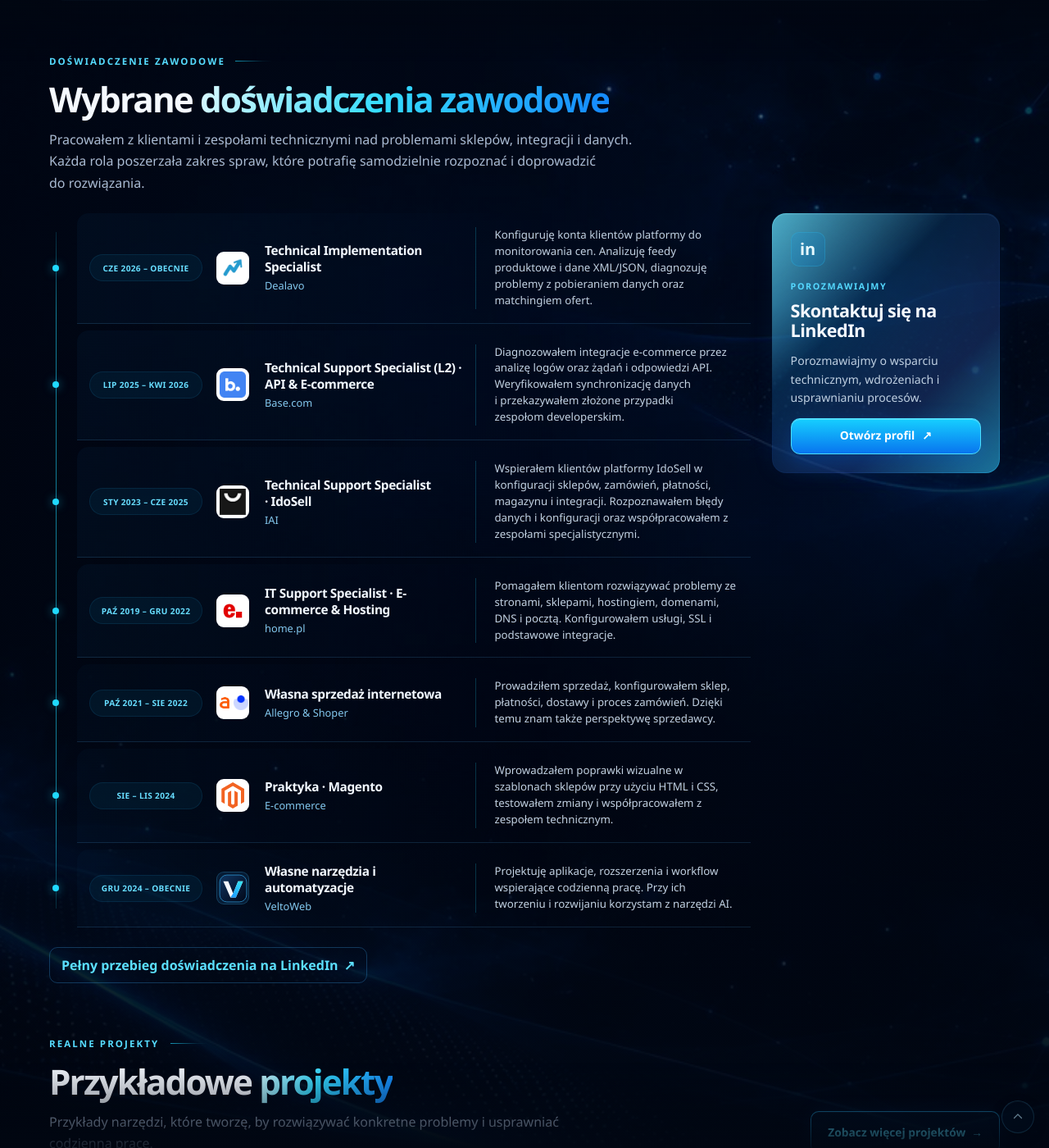
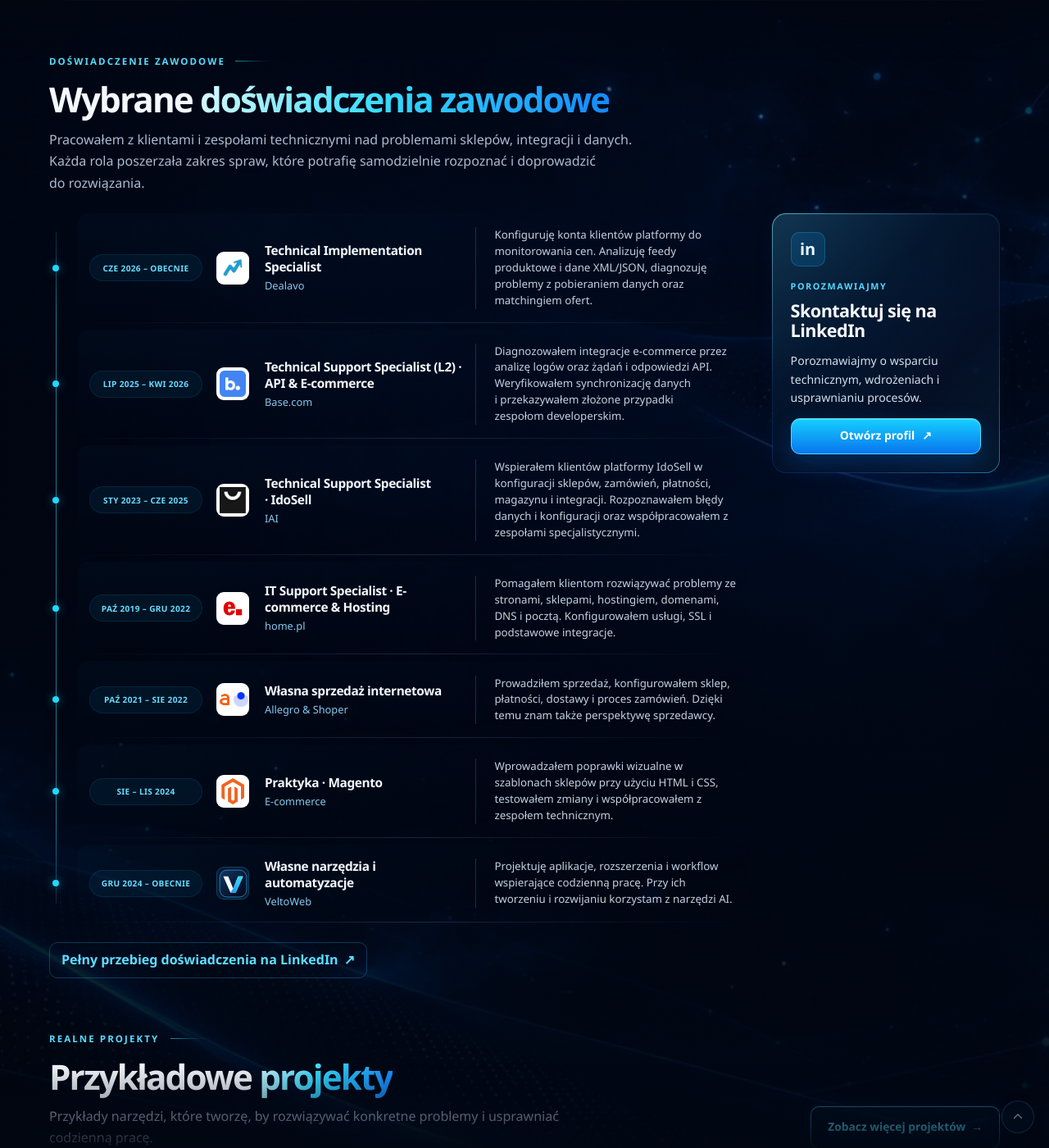
Before and after one commit to wiktor-furmanczyk/wiktor-furmanczyk.github.io, a Jekyll site: the page built from index.md, in a window 1280 px wide and 1400 px high, scrolled down 1226 px. Shown: the whole window at 82% size. Built offline with Jekyll 4.4.1, drawn with Linux system fonts in a browser that asks for light colours.

```diff
--- a/_layouts/default.html
+++ b/_layouts/default.html
@@ -155,6 +155,11 @@
         const previousScrollBehavior = document.documentElement.style.scrollBehavior;
         document.documentElement.style.scrollBehavior = 'auto';
         window.scrollTo(0, Math.max(0, Math.min(maxScroll, position)));
+        lastScrollY = Math.max(0, window.scrollY);
+        directionStartY = lastScrollY;
+        lastDirection = 0;
+        headerHidden = false;
+        document.body.classList.remove('header-hidden');
         requestAnimationFrame(() => { document.documentElement.style.scrollBehavior = previousScrollBehavior; });
       });
       const roadmapTabs = [...document.querySelectorAll('.roadmap-tab')];
--- a/assets/css/style.scss
+++ b/assets/css/style.scss
@@ -771,11 +771,11 @@ html[lang="zh-CN"] h1, html[lang="zh-CN"] h2, html[lang="zh-CN"] h3 { letter-spa
 .experience-section .section-heading p:last-child { max-width: 760px; }
 .experience-layout { display: grid; grid-template-columns: minmax(0, 1fr) minmax(210px, 24%); align-items: start; gap: clamp(16px, 2vw, 28px); }
 .experience-timeline { min-width: 0; }
-.experience-contact { position: sticky; top: 92px; display: flex; min-width: 0; flex-direction: column; align-items: flex-start; gap: 13px; padding: 22px; background: radial-gradient(ellipse at 0 35%, rgba(16, 132, 207, .13), rgba(2, 12, 29, .24) 75%) padding-box, linear-gradient(135deg, rgba(107, 231, 255, .86), rgba(23, 126, 219, .24) 37%, rgba(45, 81, 167, .44) 69%, rgba(48, 200, 255, .73)) border-box; border: 1px solid transparent; border-radius: 17px; box-shadow: inset 0 1px rgba(255, 255, 255, .06), 0 0 28px rgba(16, 125, 216, .08); }
+.experience-contact { position: sticky; top: 92px; display: flex; min-width: 0; flex-direction: column; align-items: flex-start; gap: 13px; padding: 22px; background: radial-gradient(ellipse at 10% 0, rgba(27, 134, 202, .1), transparent 68%) padding-box, linear-gradient(145deg, rgba(3, 18, 40, .82), rgba(2, 11, 29, .89)) padding-box, linear-gradient(135deg, rgba(107, 231, 255, .72), rgba(23, 126, 219, .24) 37%, rgba(45, 81, 167, .35) 69%, rgba(48, 200, 255, .6)) border-box; border: 1px solid transparent; border-radius: 17px; box-shadow: inset 0 1px rgba(255, 255, 255, .06), 0 0 28px rgba(16, 125, 216, .05); }
 .experience-contact-icon { display: grid; width: 42px; height: 42px; place-items: center; color: #e7faff; background: rgba(10, 143, 231, .17); border: 1px solid rgba(45, 193, 241, .25); border-radius: 10px; font-size: 1.25rem; font-weight: 900; }
 .experience-contact-label { margin: 3px 0 -5px; color: #54d8ff; font-size: .67rem; font-weight: 800; letter-spacing: .15em; text-transform: uppercase; }
 .experience-contact h3 { max-width: 240px; margin: 0; font-size: 1.35rem; line-height: 1.15; }
-.experience-contact p { max-width: 235px; margin: 0; color: #bfd0e2; font-size: .88rem; line-height: 1.6; }
+.experience-contact p { max-width: 235px; margin: 0; color: #d1dfed; font-size: .88rem; line-height: 1.6; }
 .experience-contact .button { width: 100%; min-height: 44px; justify-content: center; text-align: center; }
 .experience-list { position: relative; display: grid; gap: 8px; margin: 0 0 0 8px; padding: 0 0 0 26px; list-style: none; }
 .experience-list::before { position: absolute; top: 23px; bottom: 23px; left: 0; width: 1px; content: ''; background: linear-gradient(180deg, rgba(32, 217, 255, .16), rgba(32, 217, 255, .56) 12%, rgba(32, 217, 255, .56) 88%, rgba(32, 217, 255, .16)); }
@@ -795,6 +795,14 @@ html[lang="zh-CN"] h1, html[lang="zh-CN"] h2, html[lang="zh-CN"] h3 { letter-spa
 .experience-source { max-width: 100%; margin-top: 24px; white-space: normal; }
 .experience-source--mobile { display: none; }
 .experience-card-secondary { background: linear-gradient(90deg, rgba(13, 73, 124, .065), transparent 72%); }
+
+.experience-card, .experience-card-secondary, .change-list li {
+  background: linear-gradient(90deg, transparent, rgba(65, 154, 219, .24) 50%, transparent) left bottom / 100% 1px no-repeat,
+              radial-gradient(ellipse at 0 0, rgba(16, 97, 155, .055), transparent 75%);
+  border-bottom: 0;
+  border-image: none;
+  border-top-left-radius: 14px;
+}
 
 @media (max-width: 1180px) {
   .experience-card { grid-template-columns: 130px 40px minmax(0, 1fr); }
@@ -838,7 +846,7 @@ html[lang="zh-CN"] h1, html[lang="zh-CN"] h2, html[lang="zh-CN"] h3 { letter-spa
 .project-progress-intro h2 { max-width: 470px; margin-bottom: 16px; color: #f5f9ff; font-size: clamp(1.65rem, 3vw, 2.35rem); }
 .project-progress-intro h2 .text-gradient { color: inherit; background: none; -webkit-text-fill-color: currentColor; }
 .project-progress-intro > p:last-child { max-width: 600px; margin: 0; color: #bdcde0; font-size: .94rem; line-height: 1.65; }
-.project-progress .project-status-bar { grid-template-columns: minmax(0, .85fr) minmax(0, 1.15fr); gap: 26px; padding: 25px 28px; background: linear-gradient(110deg, rgba(4,35,54,.82), rgba(3,13,30,.7)); border-color: rgba(32,190,234,.58); border-radius: 14px; }
+.project-progress .project-status-bar { min-height: 114px; grid-template-columns: minmax(0, .85fr) minmax(0, 1.15fr); gap: 26px; padding: 25px 28px; background: linear-gradient(110deg, rgba(4,35,54,.58), rgba(3,13,30,.5)); border-color: rgba(32,190,234,.38); border-radius: 14px; }
 .project-progress .project-status-heading { gap: 14px; }
 .project-progress .project-status-heading h3 { margin: 0; font-size: 1.12rem; line-height: 1.35; }
 .project-progress .project-status-heading .section-kicker { margin-bottom: 6px; color: var(--cyan); font-size: .68rem; }
@@ -896,7 +904,7 @@ html[lang="zh-CN"] h1, html[lang="zh-CN"] h2, html[lang="zh-CN"] h3 { letter-spa
 @media (max-width: 600px) {
   .experience-list { margin-left: 5px; padding-left: 19px; }
   .experience-card { grid-template-columns: 40px minmax(0, 1fr); gap: 10px 12px; padding: 16px; }
-  .experience-card::before { left: -26px; }
+  .experience-card::before { left: -23px; }
   .experience-period { grid-column: 1 / -1; justify-self: start; padding-inline: 12px; }
   .experience-mark { grid-column: 1; }
   .experience-role { grid-column: 2; }
```
